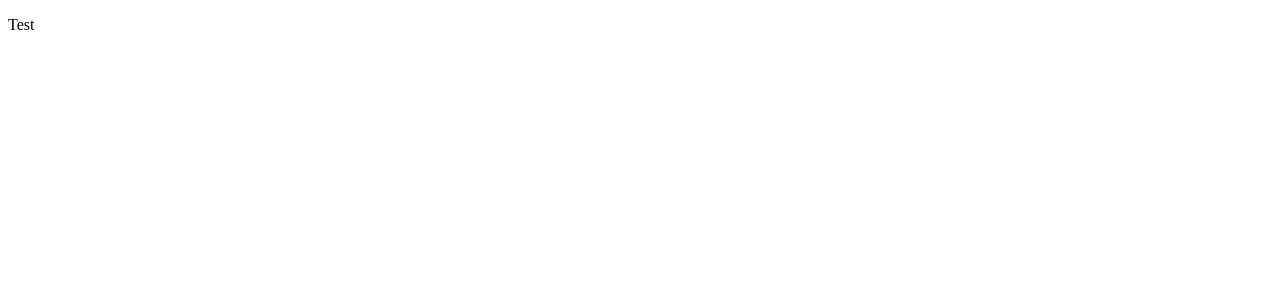
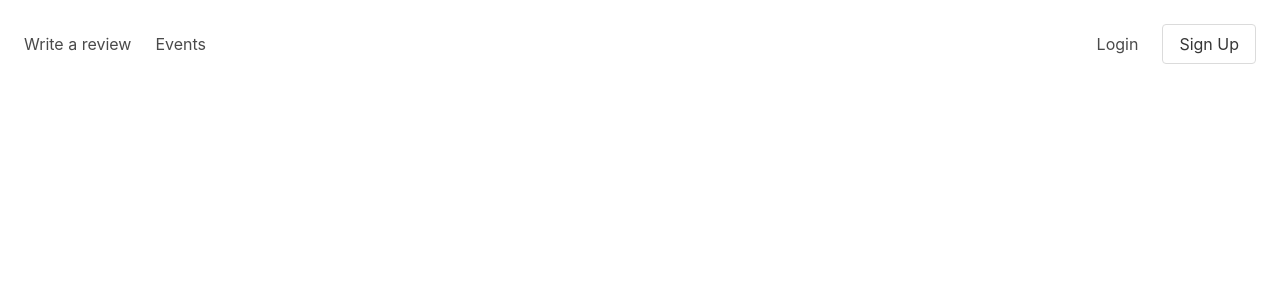
Before and after one commit to jingoball/yell-website, a React (Create React App) app: page / in a window 1280 px wide. Shown: the top 300 px of the page. Built offline with nearby package versions, Linux system fonts and the light colour scheme.

Commit message:
add top nav

```diff
--- a/src/App.js
+++ b/src/App.js
@@ -1,9 +1,10 @@
 import React from 'react';
+import { LandingPage } from './LandingPage/LandingPage';
 
 
 function App() {
   return (
-    <p>Test</p>
+    <LandingPage/>
   );
 }
 
--- /dev/null
+++ b/src/LandingPage/LandingPage.js
@@ -0,0 +1,10 @@
+import React from 'react';
+import { TopNav } from './TopNav/TopNav';
+
+export function LandingPage(){
+    return(
+        <div>
+            <TopNav/>
+        </div>
+    );
+}
--- /dev/null
+++ b/src/LandingPage/TopNav/TopNav.js
@@ -0,0 +1,18 @@
+import React from 'react';
+import styles from './TopNav.module.css'
+
+export function TopNav(){
+    return(
+        <div className={styles['top-nav']}>
+            <div className={styles.left}>
+                <span>Write a review</span>
+                <span>Events</span>
+            </div>
+            <div className={styles.right}>
+                <span>Login</span>
+                <button className='button'>Sign Up</button>
+            </div>
+        </div>
+
+    );
+}
--- /dev/null
+++ b/src/LandingPage/TopNav/TopNav.module.css
@@ -0,0 +1,23 @@
+:root{
+    --element-spacing: 1.5rem;
+}
+
+.top-nav{
+    display: flex;
+    justify-content: space-between;
+    align-items: center;
+    margin: var(--element-spacing);
+}
+
+.left > *{
+    margin-right: var(--element-spacing);
+}
+
+.right{
+    display: flex;
+    align-items: center;
+}
+
+.right > *{
+    margin-left: var(--element-spacing);
+}
--- a/src/index.js
+++ b/src/index.js
@@ -2,6 +2,7 @@ import React from 'react';
 import ReactDOM from 'react-dom';
 import App from './App';
 import * as serviceWorker from './serviceWorker';
+import 'bulma/css/bulma.css';
 
 ReactDOM.render(
   <React.StrictMode>
```
Also changed, not shown: src/LandingPage/LandingPage.module.css (added).
